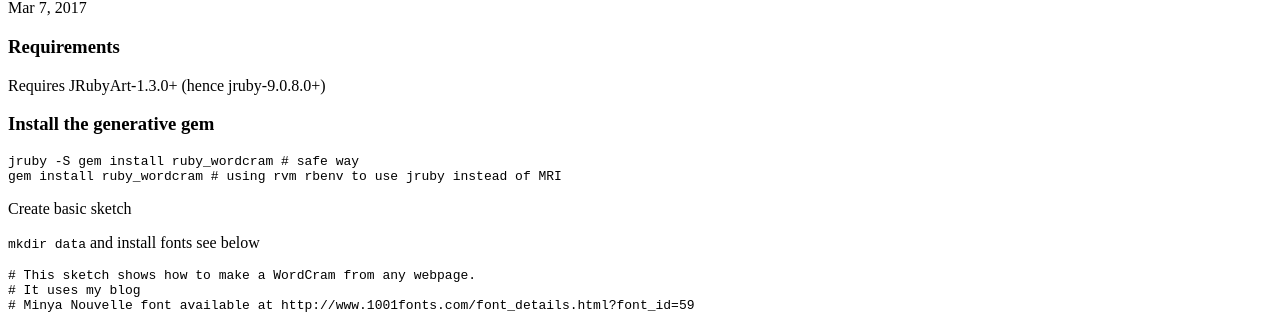
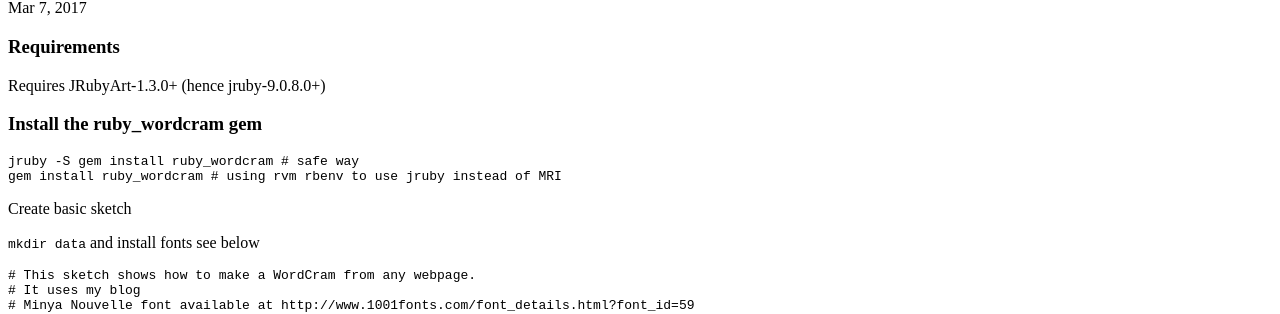
Before and after one commit to ruby-processing/WordCram, a Jekyll site: the page built from docs/_posts/2017-03-07-getting_started.md, in a window 1280 px wide and 900 px high, scrolled down 1022 px. Shown: the part 147-461 px from the top of the window. Built offline with Jekyll 4.4.1, drawn with Linux system fonts in a browser that asks for light colours.

Commit message:
correct text

````diff
--- a/docs/_posts/2017-03-07-getting_started.md
+++ b/docs/_posts/2017-03-07-getting_started.md
@@ -9,7 +9,7 @@ categories: wordcram update
 
 Requires JRubyArt-1.3.0+ (hence jruby-9.0.8.0+)
 
-### Install the generative gem
+### Install the ruby_wordcram gem
 
 ```bash
 jruby -S gem install ruby_wordcram # safe way
````
